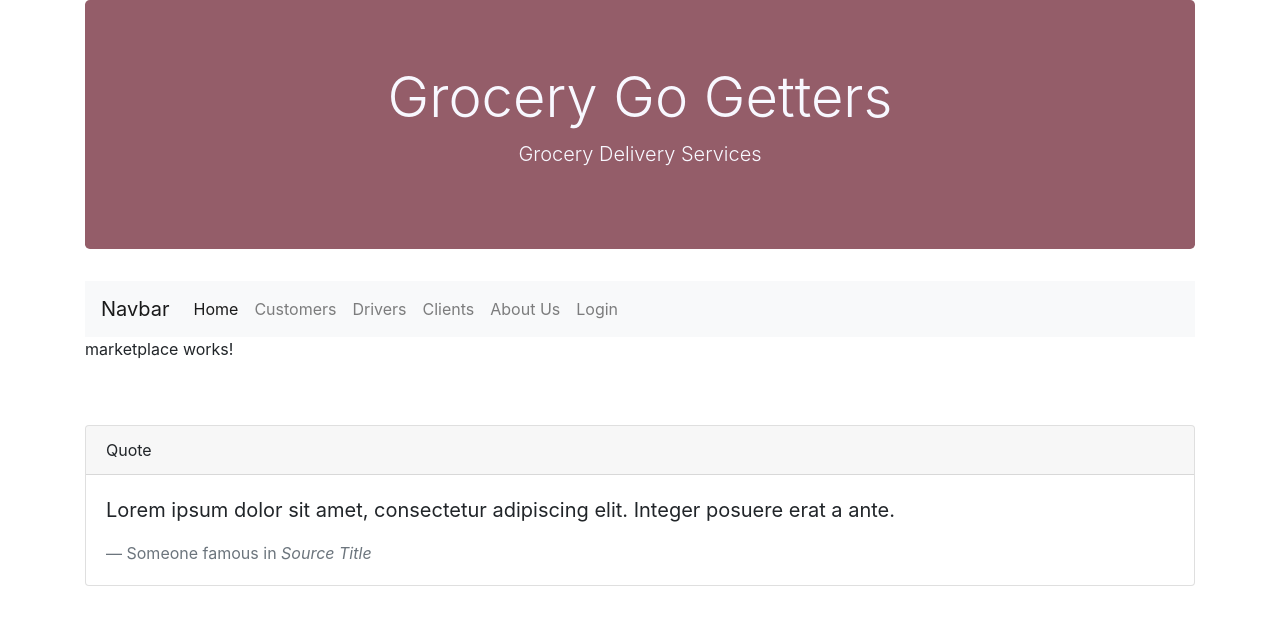
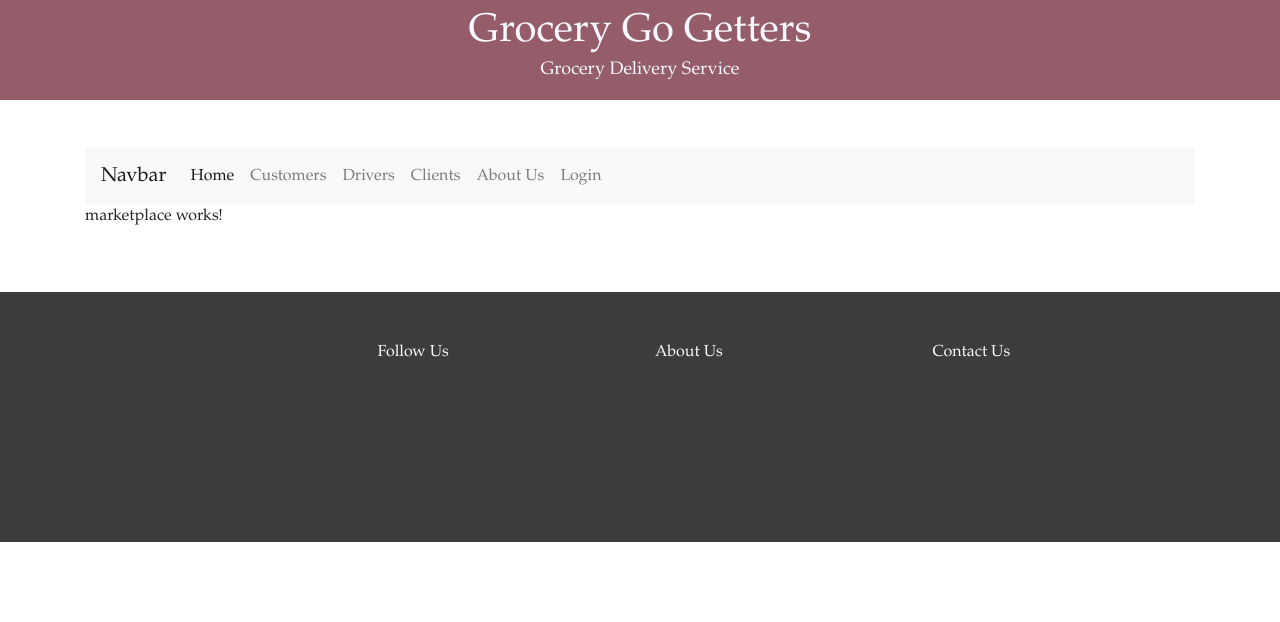
Before and after one commit to esmarcelo/GroceryGoGetters, an Angular app in the folder Grocery/: page /marketplace in a window 1280 px wide. Shown: the top 622 px of the page. Built offline with nearby package versions, Linux system fonts and the light colour scheme.

Commit message:
reimplemented changes from yesterday

```diff
--- a/Grocery/src/app/app.component.html
+++ b/Grocery/src/app/app.component.html
@@ -1,9 +1,9 @@
 <!--The content below is only a placeholder and can be replaced.-->
-    <div class="jumbotron">
+    <!-- <div class="jumbotron">
         <div class="container">
           <h1 class="display-4 text-center">Grocery Go Getters</h1>
           <p class="lead text-center">Grocery Delivery Services</p>
         </div>
-      </div>
+      </div> -->
 <app-navigation></app-navigation>
 <router-outlet></router-outlet>
--- a/Grocery/src/app/home/home.component.css
+++ b/Grocery/src/app/home/home.component.css
@@ -0,0 +1,4 @@
+.carousel.slide {
+  max-width: 1040px;
+  margin: 0px auto; /*to align in center*/
+}
--- a/Grocery/src/index.html
+++ b/Grocery/src/index.html
@@ -10,8 +10,16 @@
   <link rel="stylesheet" href="https://stackpath.bootstrapcdn.com/bootstrap/4.1.3/css/bootstrap.min.css" integrity="sha384-MCw98/SFnGE8fJT3GXwEOngsV7Zt27NXFoaoApmYm81iuXoPkFOJwJ8ERdknLPMO" crossorigin="anonymous">
 </head>
 
-<body class="container">
-  <app-root></app-root>
+<body class="mainbody">
+  <nav class="navbar navbar-static-top">
+    <h1><strong></strong>Grocery Go Getters</strong></h1>
+    <h4 class="subtitle"><sub>Grocery Delivery Service</sub></h4>
+  </nav>
+
+  <div class="container">
+    <br><br>
+    <app-root></app-root>
+  </div>
 <script src="https://code.jquery.com/jquery-3.3.1.slim.min.js" integrity="sha384-q8i/X+965DzO0rT7abK41JStQIAqVgRVzpbzo5smXKp4YfRvH+8abtTE1Pi6jizo" crossorigin="anonymous"></script>
 <script src="https://cdnjs.cloudflare.com/ajax/libs/popper.js/1.14.3/umd/popper.min.js" integrity="sha384-ZMP7rVo3mIykV+2+9J3UJ46jBk0WLaUAdn689aCwoqbBJiSnjAK/l8WvCWPIPm49" crossorigin="anonymous"></script>
 <script src="https://stackpath.bootstrapcdn.com/bootstrap/4.1.3/js/bootstrap.min.js" integrity="sha384-ChfqqxuZUCnJSK3+MXmPNIyE6ZbWh2IMqE241rYiqJxyMiZ6OW/JmZQ5stwEULTy" crossorigin="anonymous"></script>
@@ -19,15 +27,12 @@
 <br>
 <br>
 <footer>
-  <div class="card">
-    <div class="card-header">
-      Quote
-    </div>
-    <div class="card-body">
-      <blockquote class="blockquote mb-0">
-        <p>Lorem ipsum dolor sit amet, consectetur adipiscing elit. Integer posuere erat a ante.</p>
-        <footer class="blockquote-footer">Someone famous in <cite title="Source Title">Source Title</cite></footer>
-      </blockquote>
+  <div class="contianer footerwidth">
+    <div class="row"><br><br></div>
+    <div class="row">
+      <div class="col-sm-3 offset-sm-3">Follow Us</div>
+      <div class="col-sm-3">About Us</div>
+      <div class="col-sm-3">Contact Us</div>
     </div>
   </div>
 </footer>
--- a/Grocery/src/styles.css
+++ b/Grocery/src/styles.css
@@ -1 +1,44 @@
 /* You can add global styles to this file, and also import other style files */
+.jumbotron {
+  background-color: #945D69;
+  color: ghostwhite;
+  min-height: 10px;
+}
+/* .mainbody {
+  padding-top: 60px;
+} */
+.vertical-center {
+  min-height: 100%;  /* Fallback for browsers do NOT support vh unit */
+  min-height: 100vh; /* These two lines are counted as one :-)       */
+
+  display: flex;
+  align-items: center;
+}
+.navbar.navbar-static-top {
+  display: inline-block;
+  text-align: center;
+  background-color: #945D69;
+  color: ghostwhite;
+  height: 100px;
+  width: 100%;
+  font-family: "Palatino Linotype";
+}
+.subtitle {
+  line-height: 0px;
+}
+footer {
+  left: 0;
+  bottom: 0;
+  width: 100%;
+  height: 250px;
+  background-color: #3c3c3c;
+  color: ghostwhite;
+}
+div {
+  font-family: "Palatino Linotype";
+}
+.footerwidth {
+  max-width: 1080px;
+  margin: 0px auto; /*to align in center*/
+
+}
```
Also changed, not shown: 1 other file (tests, documents, lock files or other folders).
